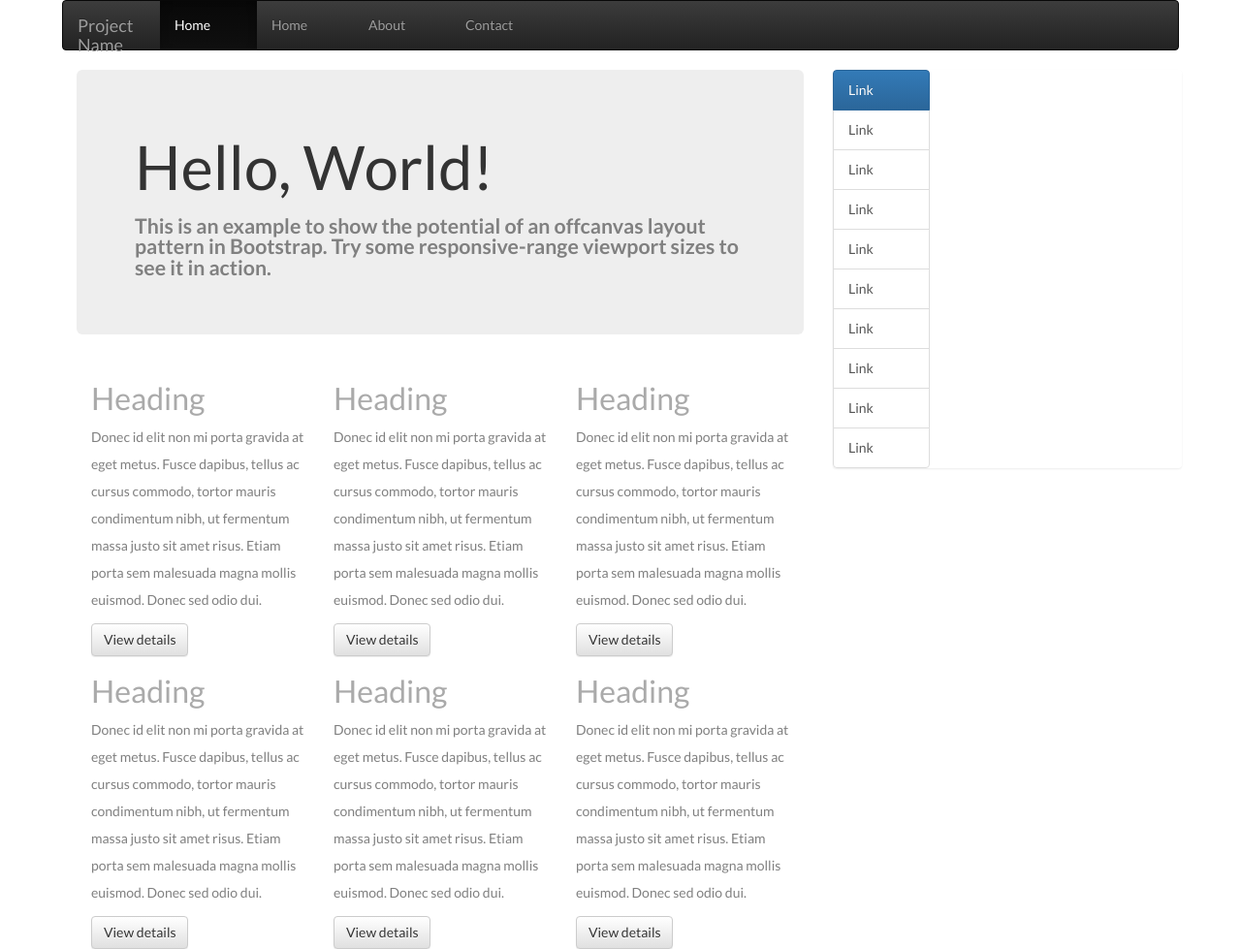
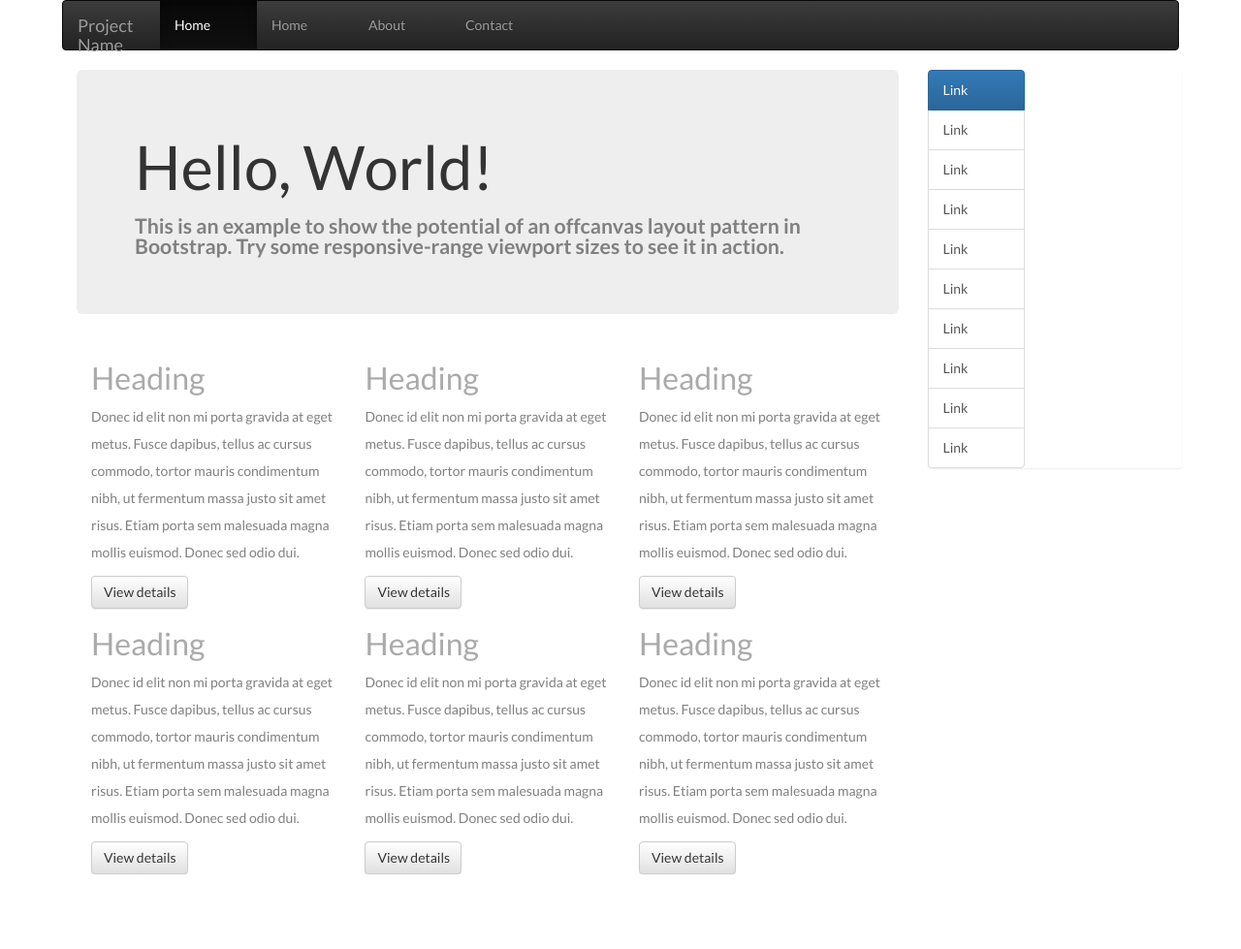
Before and after one commit to bartekringwelski/FEWD35-Homework, a plain HTML site: page week 4/bootstrap class/index.html in a window 1280 px wide. Shown: the whole page at 97% size. After the commit the page ends 902 px from the top, so only its background shows below. Drawn offline with nearby package versions, Linux system fonts and the light colour scheme; files that its build step writes are made by us from their sources.

Commit message:
made some changes

```diff
--- a/week 4/bootstrap class/index.html
+++ b/week 4/bootstrap class/index.html
@@ -39,7 +39,7 @@
 
 <div class="container">
 	<div class="row">
-		<div class="col-sm-8">
+		<div class="col-sm-9">
     		<div class="jumbotron">
 				<h1> Hello, World!</h1>
 				<h4> This is an example to show the potential of an offcanvas layout pattern in Bootstrap. Try some responsive-range viewport sizes to see it in action.</h4>
@@ -87,13 +87,13 @@
 				<p>Donec id elit non mi porta gravida at eget metus. Fusce dapibus, tellus ac cursus commodo, tortor mauris condimentum nibh, ut fermentum massa justo sit amet risus. Etiam porta sem malesuada magna mollis euismod. Donec sed odio dui.
 				</p>
 					<a class="btn btn-default">View details </a>
-		</div>
+			</div>
 
 
 
 		</div>
 
-		<div class="col-sm-4">
+		<div class="col-sm-3">
           <div class="list-group">
             <a href="#" class="list-group-item active">Link</a>
             <a href="#" class="list-group-item">Link</a>
```
